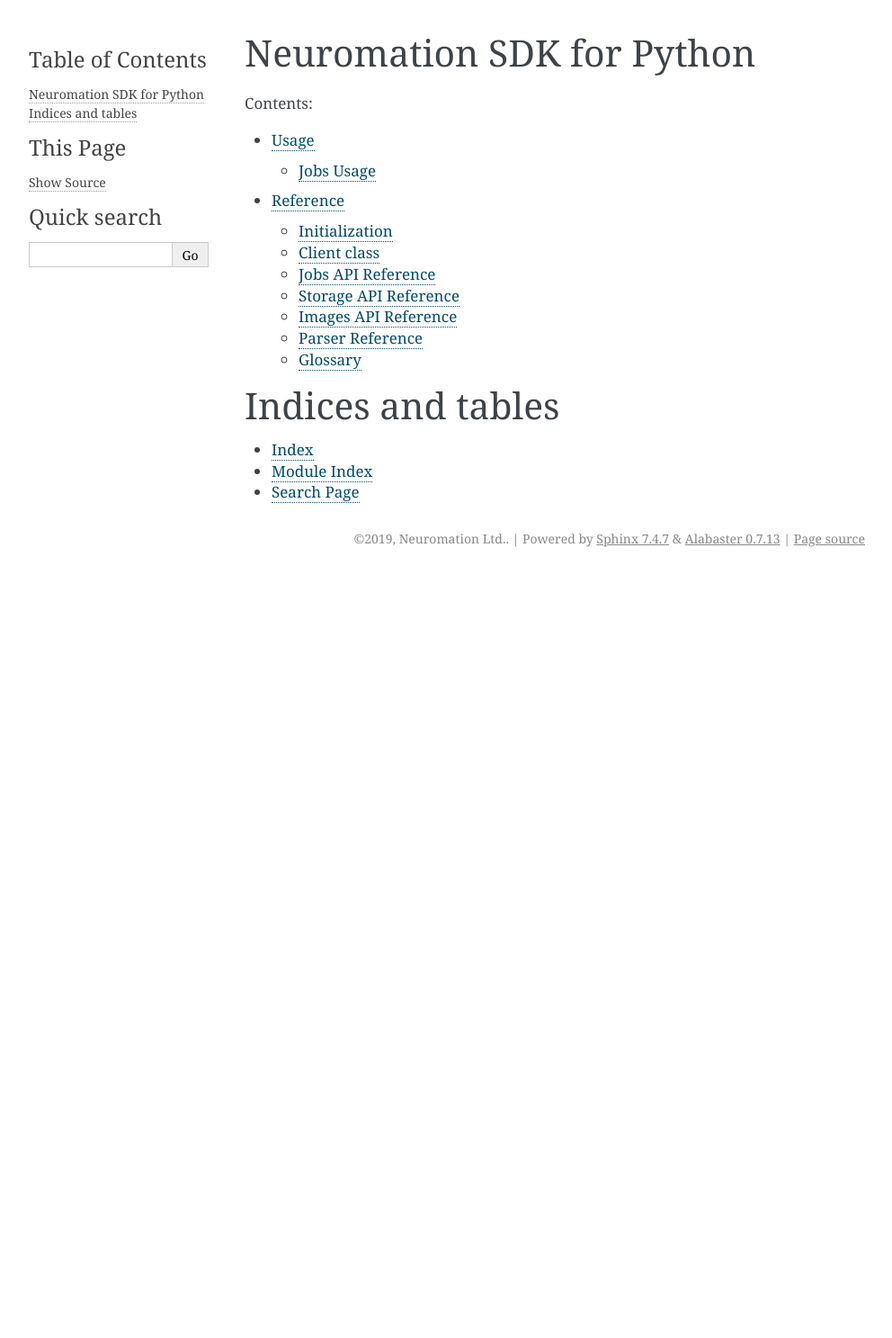
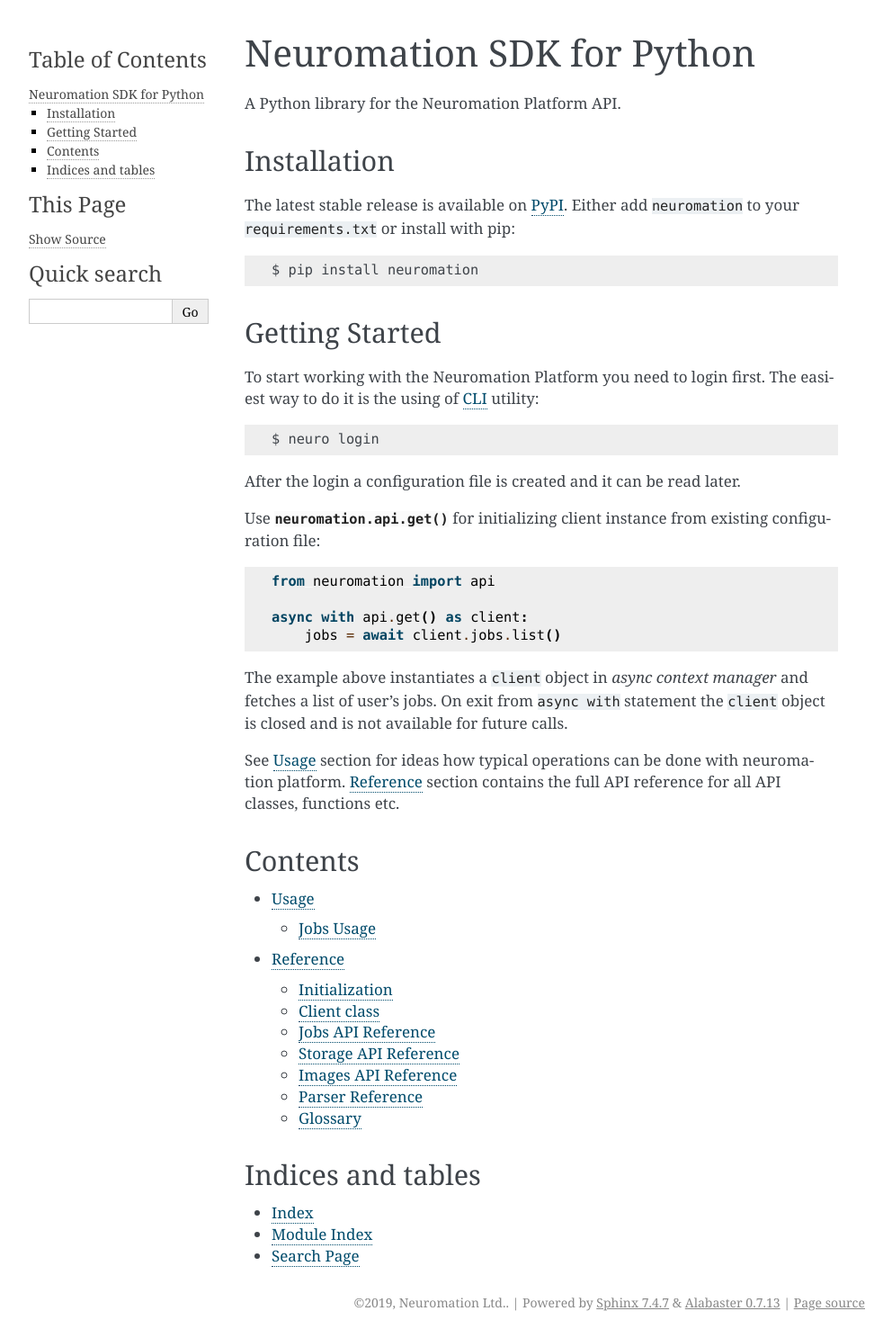
Before and after one commit to neuro-inc/neuro-cli, a Sphinx documentation site: the page built from docs/index.rst, in a window 1280 px wide. Shown: the whole page at 90% size, without its empty margins (148-1140 px from the left). Built offline with Sphinx 7.4.7, drawn with Linux system fonts in a browser that asks for light colours; pages that are not in the unit, such as notebooks, are missing from menus; before the commit the page ends 900 px from its top, so only the background shows below that.

Commit message:
Better docs

```diff
--- a/docs/index.rst
+++ b/docs/index.rst
@@ -3,12 +3,55 @@
    You can adapt this file completely to your liking, but it should at least
    contain the root `toctree` directive.
 
+==========================
 Neuromation SDK for Python
 ==========================
 
+A Python library for the Neuromation Platform API.
+
+Installation
+============
+
+The latest stable release is available on PyPI_. Either add ``neuromation`` to your
+``requirements.txt`` or install with pip::
+
+   $ pip install neuromation
+
+
+Getting Started
+===============
+
+
+To start working with the Neuromation Platform you need to login first.  The easiest way
+to do it is the using of :term:`CLI` utility::
+
+   $ neuro login
+
+After the login a configuration file is created and it can be read later.
+
+Use :func:`neuromation.api.get` for initializing client instance from existing
+configuration file::
+
+  from neuromation import api
+
+  async with api.get() as client:
+      jobs = await client.jobs.list()
+
+
+The example above instantiates a ``client`` object in *async context manager* and
+fetches a list of user's jobs.  On exit from ``async with`` statement the ``client``
+object is closed and is not available for future calls.
+
+
+See :ref:`usage` section for ideas how typical operations can be done with neuromation
+platform. :ref:`reference` section contains the full API reference for all API classes,
+functions etc.
+
+Contents
+========
+
 .. toctree::
    :maxdepth: 2
-   :caption: Contents:
 
    usage
    reference
@@ -20,3 +63,6 @@
 * :ref:`genindex`
 * :ref:`modindex`
 * :ref:`search`
+
+
+.. _PyPI: https://pypi.org/project/neuromation/
--- a/docs/jobs_usage.rst
+++ b/docs/jobs_usage.rst
@@ -4,7 +4,11 @@
 Jobs Usage
 ==========
 
+To start a
+
 Jobs API
+Start a job
+
 
 
 .. _job-preemption:
--- a/docs/reference.rst
+++ b/docs/reference.rst
@@ -1,3 +1,5 @@
+.. _reference:
+
 =========
 Reference
 =========
--- a/docs/usage.rst
+++ b/docs/usage.rst
@@ -1,3 +1,5 @@
+.. _usage:
+
 =====
 Usage
 =====
```
